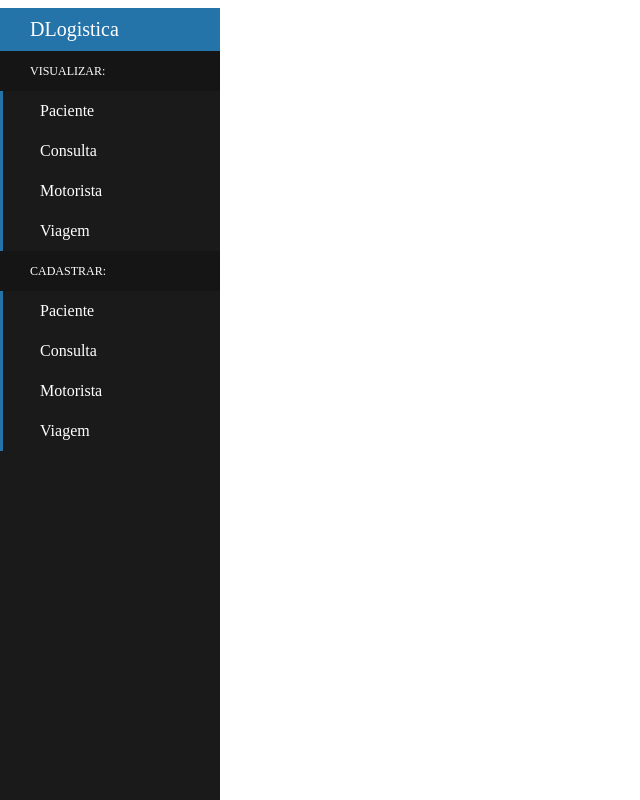
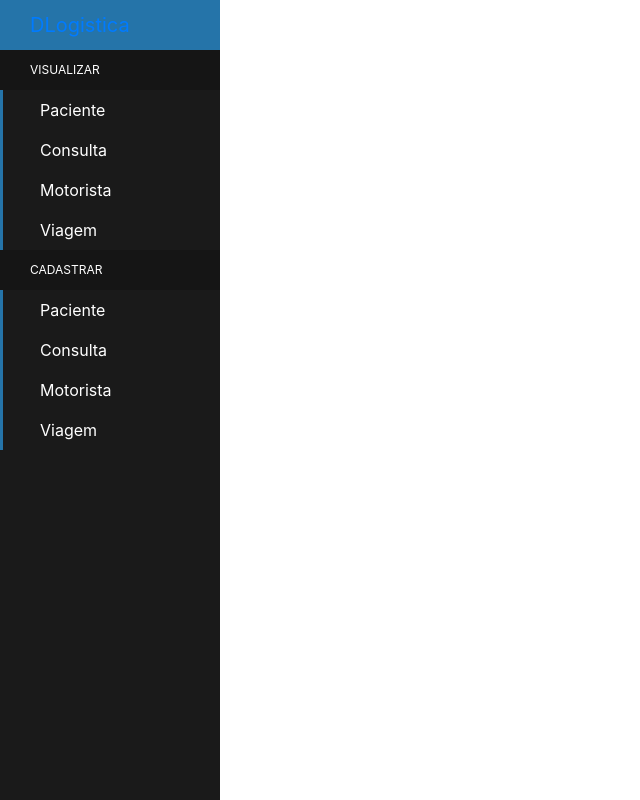
Before and after one commit to BPerdona/dLogistica, a Django app: page / in a window 1280 px wide. Shown: the whole page, without its empty margins (0-640 px from the left). Run offline with Django 3.2, Linux system fonts and the light colour scheme; some libraries are stand-ins or nearby versions.

Commit message:
Fixing index.html

```diff
--- a/templates/base.html
+++ b/templates/base.html
@@ -4,12 +4,16 @@
 <html lang="pt">
 
 <head>
-    <title>Document</title>
+    {% block title %}
+        <title>Dlogistica</title>
+    {% endblock %}
     {% include 'parciais/_head.html' %}
 </head>
 
 <body>
-    {% include 'parciais/_nav.html' %}
+    {% block sidebar %}
+        {% include 'parciais/_nav.html' %}
+    {% endblock %}
 
     {% block conteudo%}
     {% endblock %}
--- a/templates/parciais/_head.html
+++ b/templates/parciais/_head.html
@@ -1,5 +1,7 @@
-<meta charset="UTF-8">
+    <meta charset="utf-8">
     <meta http-equiv="X-UA-Compatible" content="IE=edge">
-    <meta name="viewport" content="width=device-width, initial-scale=1.0">
+    <meta name="viewport" content="width=device-width, initial-scale=1">
+    <link rel="stylesheet" href="https://stackpath.bootstrapcdn.com/bootstrap/4.1.3/css/bootstrap.min.css" integrity="sha384-MCw98/SFnGE8fJT3GXwEOngsV7Zt27NXFoaoApmYm81iuXoPkFOJwJ8ERdknLPMO" crossorigin="anonymous">
+    <script src="https://stackpath.bootstrapcdn.com/bootstrap/4.1.3/js/bootstrap.min.js" integrity="sha384-ChfqqxuZUCnJSK3+MXmPNIyE6ZbWh2IMqE241rYiqJxyMiZ6OW/JmZQ5stwEULTy" crossorigin="anonymous"></script>
     {% load static %}
     <link rel="stylesheet" href="{% static 'vendor/css/style.css' %}">
--- a/templates/parciais/_nav.html
+++ b/templates/parciais/_nav.html
@@ -1,10 +1,11 @@
 <div class="sidebar-container">
     <div class="sidebar-logo">
-      DLogistica
+        <a href="{% url 'index' %}">
+                <i class="fa fa-home" aria-hidden="true"></i> DLogistica
+        </a>
     </div>
     <ul class="sidebar-navigation">
-      <li class="header">Visualizar:
-      </li>
+        <li class="header">Visualizar</li>
         <li>
             <a href="#">
                 <i class="fa fa-home" aria-hidden="true"></i> Paciente
@@ -25,31 +26,28 @@
                 <i class="fa fa-tachometer" aria-hidden="true"></i> Viagem
             </a>
         </li>
-      <li class="header">Cadastrar:
-      </li>
+        <li class="header">Cadastrar
         <li>
             <a href="#">
-          <i class="fa fa-users" aria-hidden="true"></i> Paciente
+                <i class="fa fa-home" aria-hidden="true"></i> Paciente
             </a>
         </li>
         <li>
             <a href="#">
-          <i class="fa fa-cog" aria-hidden="true"></i> Consulta
+                <i class="fa fa-tachometer" aria-hidden="true"></i> Consulta
             </a>
         </li>
         <li>
             <a href="#">
-          <i class="fa fa-info-circle" aria-hidden="true"></i> Motorista
+                <i class="fa fa-tachometer" aria-hidden="true"></i> Motorista
             </a>
         </li>
         <li>
             <a href="#">
-          <i class="fa fa-info-circle" aria-hidden="true"></i> Viagem
+                <i class="fa fa-tachometer" aria-hidden="true"></i> Viagem
             </a>
         </li>
     </ul>
-  </div>
-
     <div class="content-container">
 
     <div class="container-fluid">
```
Lines whose indentation alone changed are shown as unchanged.
